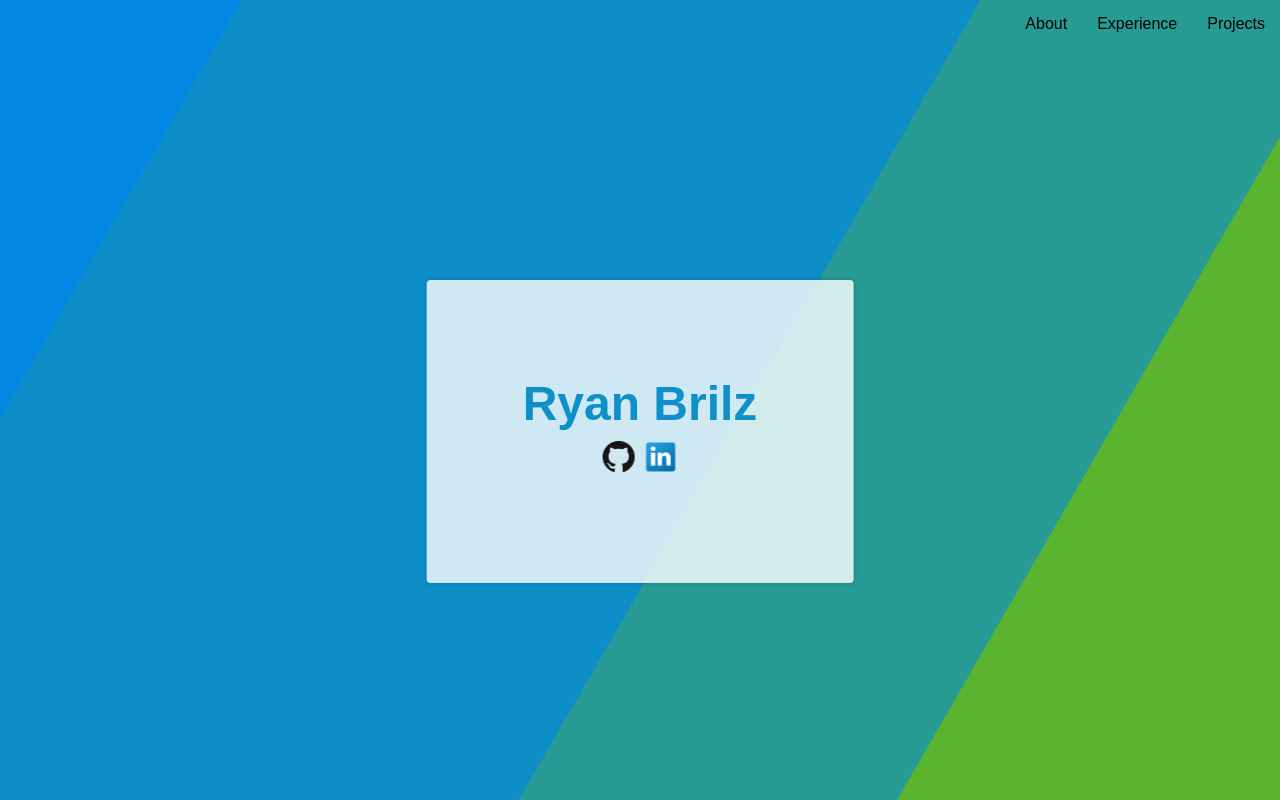
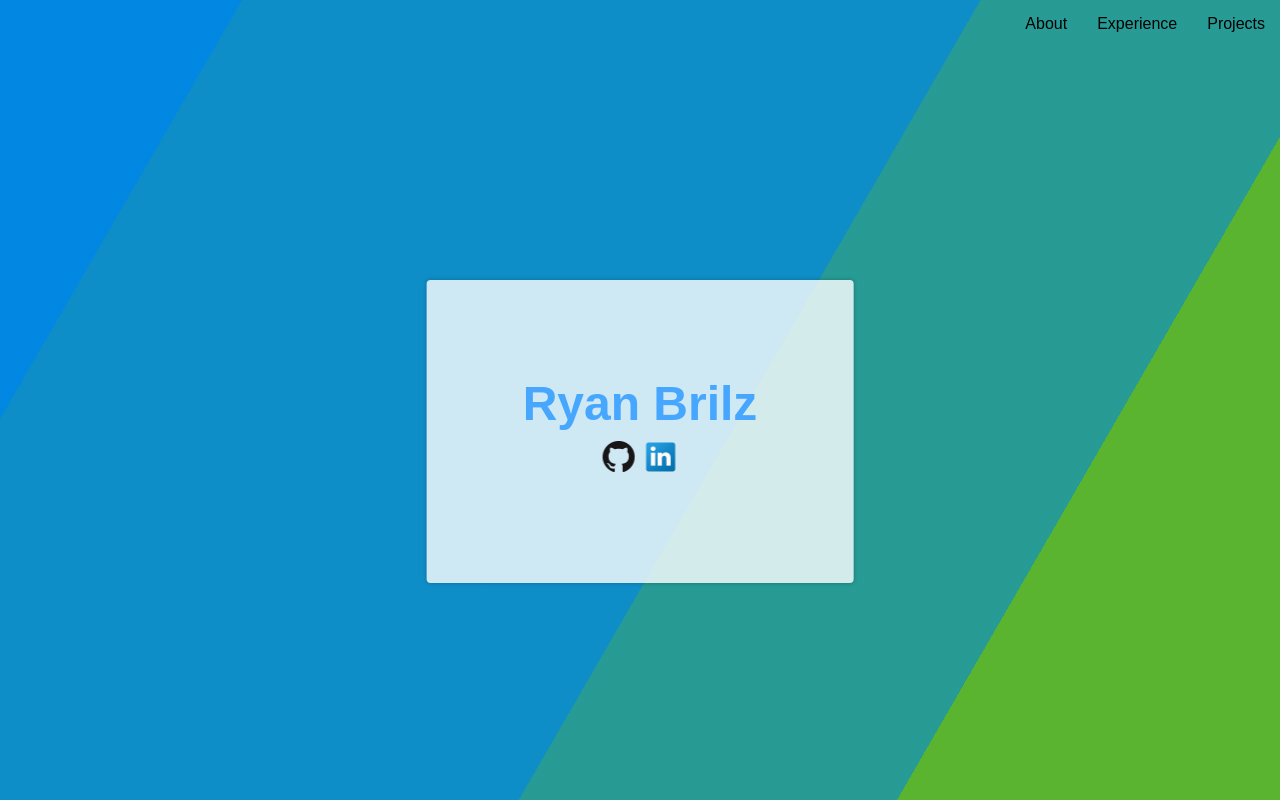
Before and after one commit to Ralex-crypto/portfolio, a plain HTML site: page index.html in a window 1280 px wide. Shown: the top 800 px of the page. Drawn offline with nearby package versions, Linux system fonts and the light colour scheme.

Commit message:
Update main-styles.css

```diff
--- a/main-styles.css
+++ b/main-styles.css
@@ -6,7 +6,7 @@
     --color-tertiary: #6c3;
     --color-paragraph-bg: #CFCCD6;
     --color-text-p: #dcdcdc;
-    --color-text-heading: #1090c9;
+    --color-text-heading: #47a7ff;
     --osc-wrap: calc(100% - 15vmin);
     scroll-behavior: smooth;
   }
```
